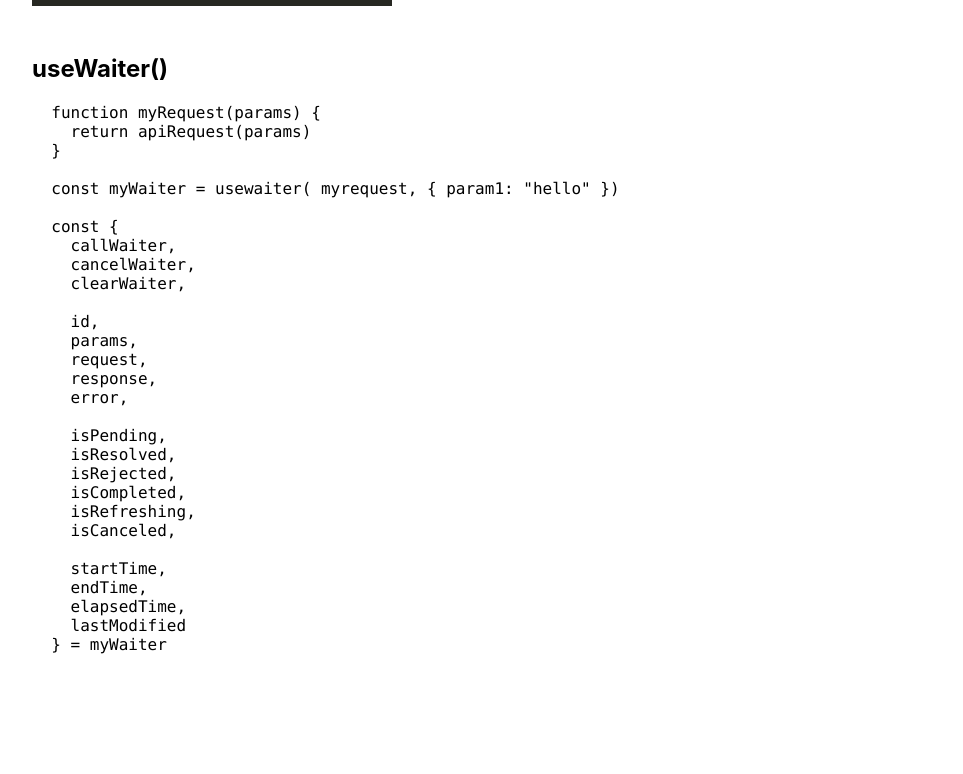
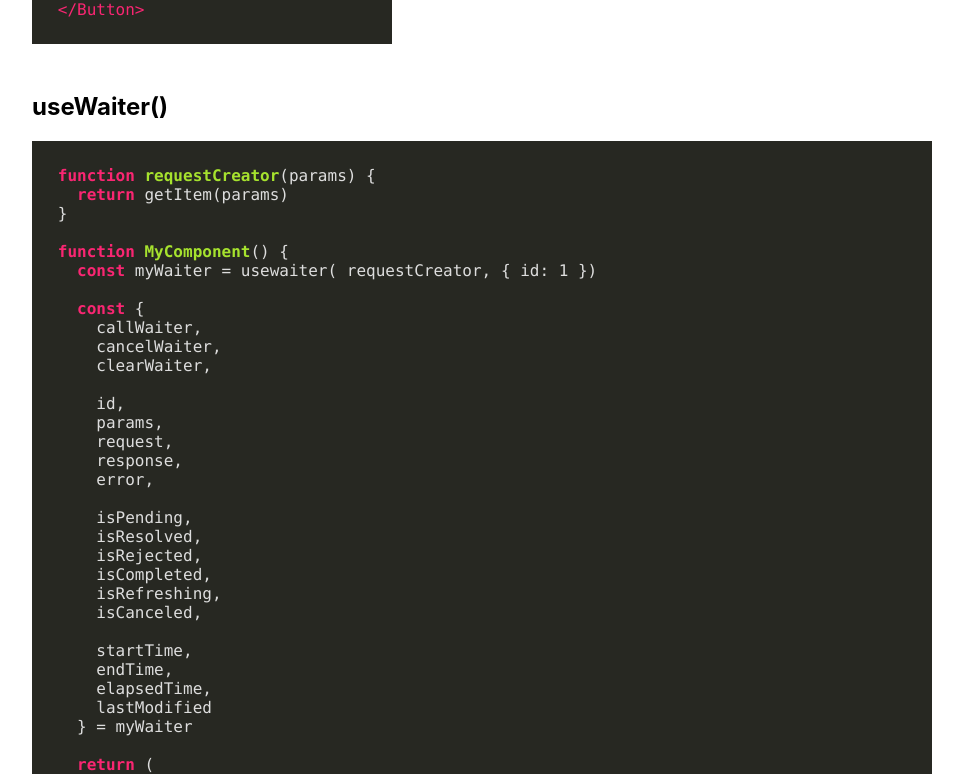
Before and after one commit to billyxs/react-waiter, a React (Create React App) app in the folder pages/: page / in a window 1280 px wide. Shown: the part 1398-2172 px from the top of the page, without its empty margins (158-1121 px from the left). Before the commit the page ends 2072 px from the top, so only its background shows below. Built offline with nearby package versions, Linux system fonts and the light colour scheme.

Commit message:
imp/example: add useWaiter implementation code

```diff
--- a/pages/src/App.js
+++ b/pages/src/App.js
@@ -132,7 +132,8 @@ function TestWaiter() {
         <br />
         <h3>Button code</h3>
         <SyntaxHighlighter language="javascript" style={monokai}>
-{`<Button onClick={() =>
+{`
+  <Button onClick={() =>
     callWaiter({
         prevWaiterId: id
     })}
@@ -147,6 +148,7 @@ function TestWaiter() {
   <Button onClick={clearWaiter}>
     Clear Waiter
   </Button>
+
 `}
         </SyntaxHighlighter>
       </div>
@@ -201,13 +203,14 @@ function TestWaiter() {
       <div>
             <h2>useWaiter()</h2>
       <div>
-   <ReactMarkdown
-    source={`
-      function myRequest(params) {
-        return apiRequest(params)
+        <SyntaxHighlighter language="javascript" style={monokai}>
+{`
+  function requestCreator(params) {
+    return getItem(params)
   }
 
-      const myWaiter = usewaiter( myrequest, { param1: "hello" })
+  function MyComponent() {
+    const myWaiter = usewaiter( requestCreator, { id: 1 })
 
     const {
       callWaiter,
@@ -231,8 +234,30 @@ function TestWaiter() {
       endTime,
       elapsedTime,
       lastModified
-      } = myWaiter`}
-    />
+    } = myWaiter
+
+    return (
+      <div>
+        <button onClick={cancelWaiter}>Cancel request</button>
+        <button onClick={cancelWaiter}>Clear</button>
+        <button onClick={() => callWaiter({ id: params.id + 1 })}>Get next item</button>
+
+        {isPending && '...loading'}
+        {isResolved && response.item.id}
+        {isRejected && error.message}
+        {isCompleted && 'All done!'}
+        {isRefreshing && '...getting latest'}
+        {isCanceled && 'Sorry, interrupted!'}
+
+        {startTime && 'Started at ' + startTime }
+        {endTime && 'Ended at' + endTime }
+        {elapsedTime && 'That took' + elapsedTime + 'milliseconds' }
+        {lastModified && 'Last change ' + lastModified }
+      </div>
+    )
+  }
+  `}
+  </SyntaxHighlighter>
       </div>
 
       </div>
```
Lines whose indentation alone changed are shown as unchanged.
